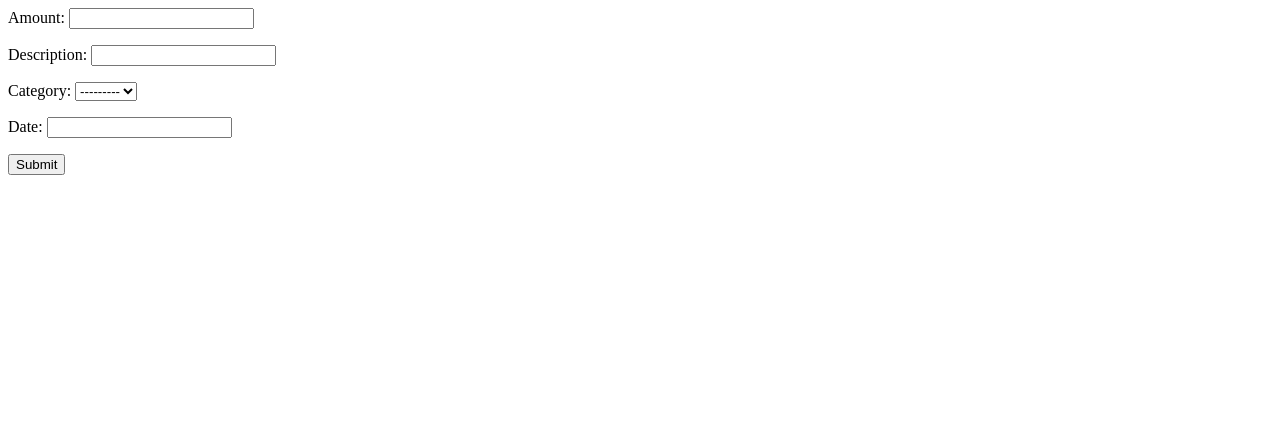
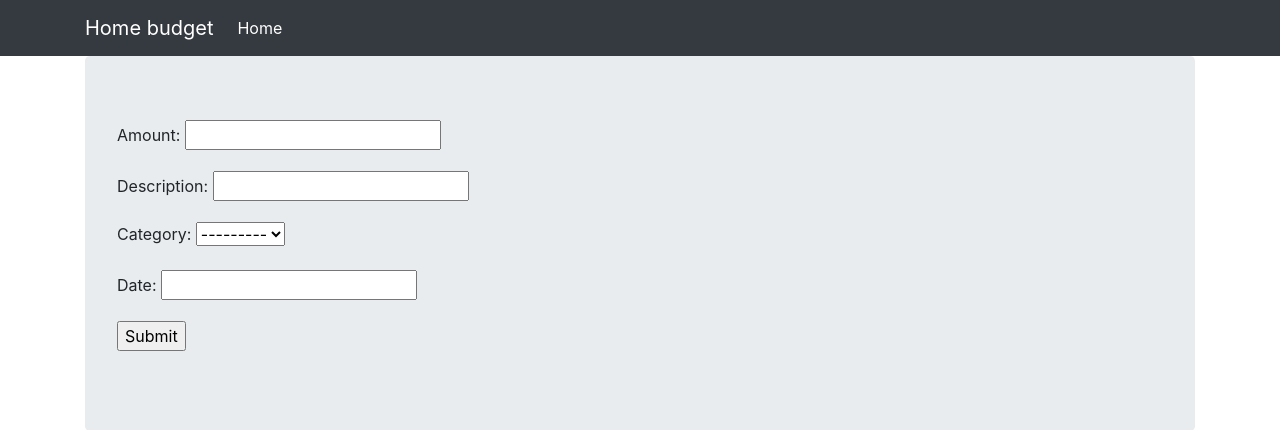
Before and after one commit to SDA-projekt-koncowy/Domowy_budzet, a Django app: page /income-create-view/ in a window 1280 px wide. Shown: the top 430 px of the page. Run offline with Django 3.2, Linux system fonts and the light colour scheme; data that the repository does not hold is empty; some libraries are stand-ins or nearby versions.

Commit message:
replace base.html to budget/templates/base

```diff
--- a/home_budget/home_budget/templates/base.html
+++ b/home_budget/budget/templates/base.html
@@ -3,7 +3,7 @@
   <head>
     <meta charset="utf-8">
     <meta name="viewport" content="width=device-width, initial-scale=1">
-    <title>Home Budget</title>
+    <title>Home budget</title>
     <link rel="stylesheet" href="https://stackpath.bootstrapcdn.com/bootstrap/4.2.1/css/bootstrap.min.css" integrity="sha384-GJzZqFGwb1QTTN6wy59ffF1BuGJpLSa9DkKMp0DgiMDm4iYMj70gZWKYbI706tWS" crossorigin="anonymous">
     <script src="https://code.jquery.com/jquery-3.3.1.slim.min.js" integrity="sha384-q8i/X+965DzO0rT7abK41JStQIAqVgRVzpbzo5smXKp4YfRvH+8abtTE1Pi6jizo" crossorigin="anonymous"></script>
     <script src="https://cdnjs.cloudflare.com/ajax/libs/popper.js/1.14.6/umd/popper.min.js" integrity="sha384-wHAiFfRlMFy6i5SRaxvfOCifBUQy1xHdJ/yoi7FRNXMRBu5WHdZYu1hA6ZOblgut" crossorigin="anonymous"></script>
@@ -12,7 +12,7 @@
   <body>
     <nav class="navbar navbar-expand-lg navbar-dark bg-dark">
       <div class="container fixed">
-        <a class="navbar-brand" href="/">Home Budget</a>
+        <a class="navbar-brand" href="/">Home budget</a>
         <button
           class="navbar-toggler" type="button"
           data-toggle="collapse" data-target="#navbarNavAltMarkup"
--- a/home_budget/budget/templates/form.html
+++ b/home_budget/budget/templates/form.html
@@ -1,3 +1,4 @@
+{% extends "base.html" %}
 {% block content %}
 <form method="post">
     {% csrf_token %}
```
